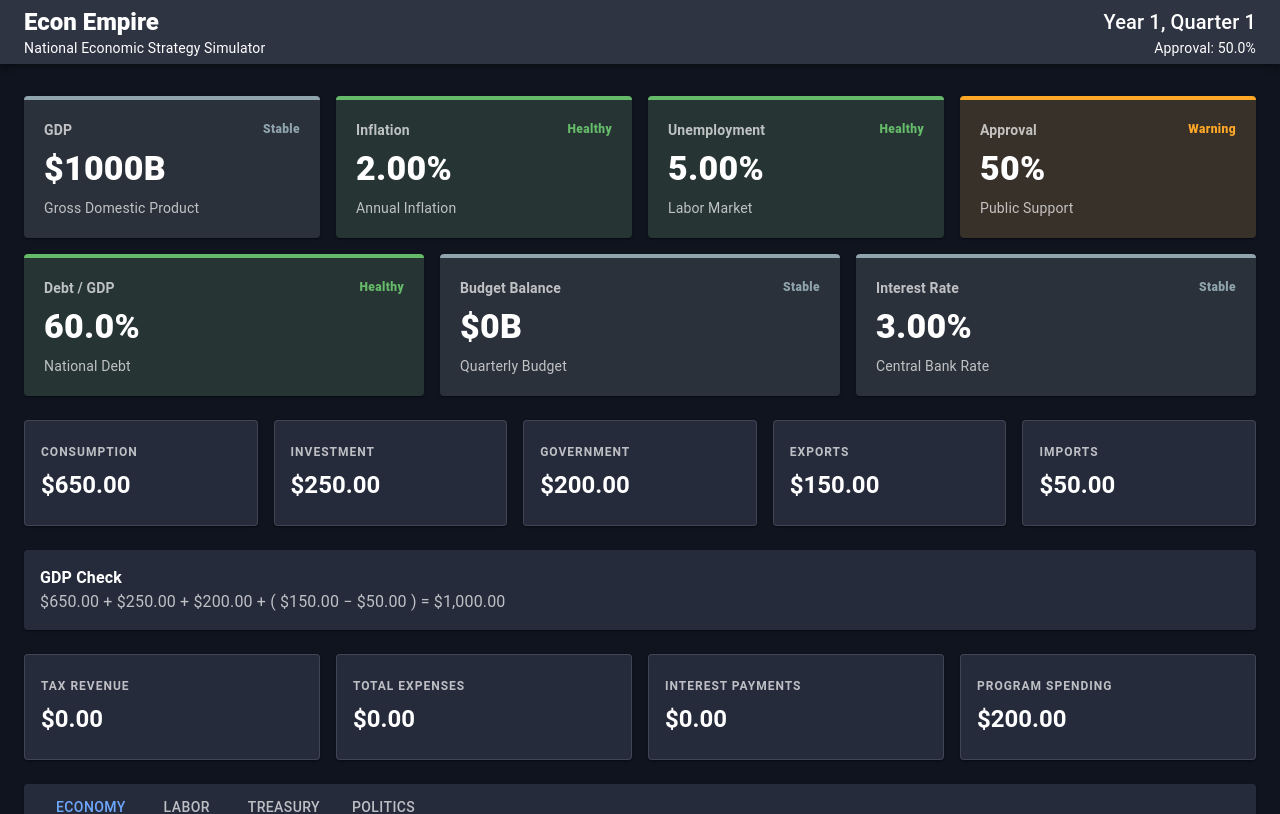
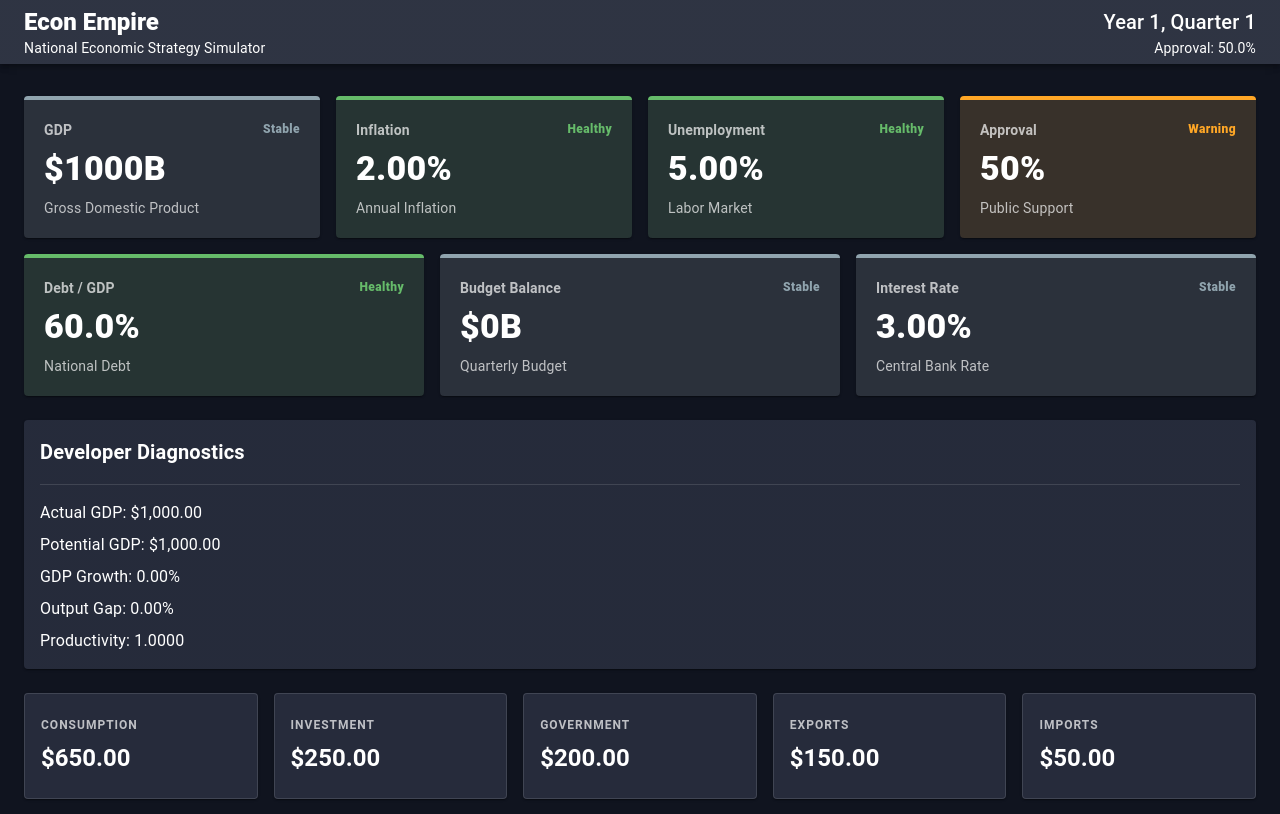
Before and after one commit to enders84/econ-empire, a React (Vite) app: page / in a window 1280 px wide. Shown: the top 814 px of the page. Built offline with nearby package versions, Linux system fonts and the light colour scheme.

Commit message:
Fix policy and quarterly reporting

```diff
--- a/src/App.tsx
+++ b/src/App.tsx
@@ -27,7 +27,7 @@ import type { GameState } from "./models/GameState";
 import QuarterlyReportDialog from "./components/reports/QuarterlyReportDialog";
 import { generateQuarterlyReport } from "./engine/reports/generateQuarterlyReport";
 import type { QuarterlyReport } from "./models/QuarterlyReport";
-
+import DeveloperPanel from "./components/debug/DeveloperPanel";
 const theme = createTheme({
   palette: {
     mode: "dark",
@@ -167,7 +167,7 @@ const [reportOpen, setReportOpen] =
       <Container maxWidth="xl" sx={{ py: 4 }}>
         <Stack spacing={3}>
           <Dashboard gameState={gameState} />
-
+          <DeveloperPanel gameState={gameState} />
           {/* GDP components */}
           <Box
             sx={{
@@ -384,7 +384,7 @@ const [reportOpen, setReportOpen] =
               </Button>
             </Stack>
           </Paper>
-        </Stack>
+              </Stack>
             </Container>
 
       <QuarterlyReportDialog
--- /dev/null
+++ b/src/components/debug/DeveloperPanel.tsx
@@ -0,0 +1,81 @@
+import {
+  Divider,
+  Paper,
+  Stack,
+  Typography,
+} from "@mui/material";
+
+import type { GameState } from "../../models/GameState";
+
+interface DeveloperPanelProps {
+  gameState: GameState;
+}
+
+const money = (value: number): string =>
+  new Intl.NumberFormat("en-US", {
+    style: "currency",
+    currency: "USD",
+    maximumFractionDigits: 2,
+  }).format(value);
+
+const percent = (value: number): string =>
+  `${value.toFixed(2)}%`;
+
+export default function DeveloperPanel({
+  gameState,
+}: DeveloperPanelProps) {
+  const history = gameState.history;
+
+  const previousPoint =
+    history.length >= 2
+      ? history[history.length - 2]
+      : null;
+
+  const gdpGrowth =
+    previousPoint && previousPoint.gdp > 0
+      ? ((gameState.economy.gdp -
+          previousPoint.gdp) /
+          previousPoint.gdp) *
+        100
+      : 0;
+
+  return (
+    <Paper sx={{ p: 2 }}>
+      <Typography
+        variant="h6"
+        sx={{ fontWeight: 700 }}
+      >
+        Developer Diagnostics
+      </Typography>
+
+      <Divider sx={{ my: 2 }} />
+
+      <Stack spacing={1}>
+        <Typography>
+          Actual GDP:{" "}
+          {money(gameState.economy.gdp)}
+        </Typography>
+
+        <Typography>
+          Potential GDP:{" "}
+          {money(gameState.economy.potentialGdp)}
+        </Typography>
+
+        <Typography>
+          GDP Growth: {percent(gdpGrowth)}
+        </Typography>
+
+        <Typography>
+          Output Gap:{" "}
+          {percent(gameState.economy.outputGap)}
+        </Typography>
+
+        <Typography>
+          Productivity:{" "}
+          {gameState.economy.productivity.toFixed(4)}
+        </Typography>
+
+      </Stack>
+    </Paper>
+  );
+}
--- a/src/data/initialCountries.ts
+++ b/src/data/initialCountries.ts
@@ -11,7 +11,7 @@ export function createDefaultGameState(): GameState {
       gdp: initialGDP,
       potentialGdp: initialGDP,
       outputGap: 0,
-
+      businessCycle: "Expansion",
       productivity: 1,
 
       consumption: 650,
@@ -58,6 +58,7 @@ export function createDefaultGameState(): GameState {
   defenseBudget: 50,
 
   policyInterestRate: 3,
+
 },
     history: [
       {
--- a/src/engine/advanceQuarter.ts
+++ b/src/engine/advanceQuarter.ts
@@ -6,7 +6,7 @@ import { applyEvent } from "./events/applyEvent";
 import { selectRandomEvent } from "./events/selectRandomEvent";
 import { runPolitics } from "./politics/politics";
 import { runTreasury } from "./treasury/treasury";
-
+import { calculateBusinessCycle } from "./economy/calculateBusinessCycle";
 const round = (value: number): number =>
   Math.round(value * 100) / 100;
 
@@ -75,7 +75,11 @@ console.log(
     previousState,
     treasuryState,
   );
-
+  const businessCycle =
+  calculateBusinessCycle(
+    previousState,
+    politicsState,
+  );
   const selectedEvent = selectRandomEvent();
 
   const stateAfterEvent =
@@ -88,6 +92,10 @@ console.log(
 
     quarter: nextQuarter,
 
+     economy: {
+    ...stateAfterEvent.economy,
+    businessCycle,
+  },
     politics: {
       ...stateAfterEvent.politics,
       currentYear: nextYear,
--- a/src/engine/economy/calculateBusinessCycle.ts
+++ b/src/engine/economy/calculateBusinessCycle.ts
@@ -0,0 +1,54 @@
+import type { GameState } from "../../models/GameState";
+import type { BusinessCycle } from "../../models/BusinessCycle";
+
+export function calculateBusinessCycle(
+  previousState: GameState,
+  currentState: GameState,
+): BusinessCycle {
+  const previousGDP =
+    previousState.economy.gdp;
+
+  const currentGDP =
+    currentState.economy.gdp;
+
+  const growth =
+    ((currentGDP - previousGDP) /
+      Math.max(previousGDP, 1)) *
+    100;
+
+  const inflation =
+    currentState.economy.inflation;
+
+  const unemployment =
+    currentState.economy.unemployment;
+
+  if (
+    growth < -1 &&
+    unemployment > 7
+  ) {
+    return "Recession";
+  }
+
+  if (
+    growth > 2 &&
+    inflation > 3
+  ) {
+    return "Boom";
+  }
+
+  if (
+    growth > 1 &&
+    unemployment < 5.5
+  ) {
+    return "Expansion";
+  }
+
+  if (
+    growth > 0 &&
+    unemployment > 6
+  ) {
+    return "Recovery";
+  }
+
+  return "Slowdown";
+}
```
Also changed, not shown: src/models/GameState.ts (+8 -0 lines).
